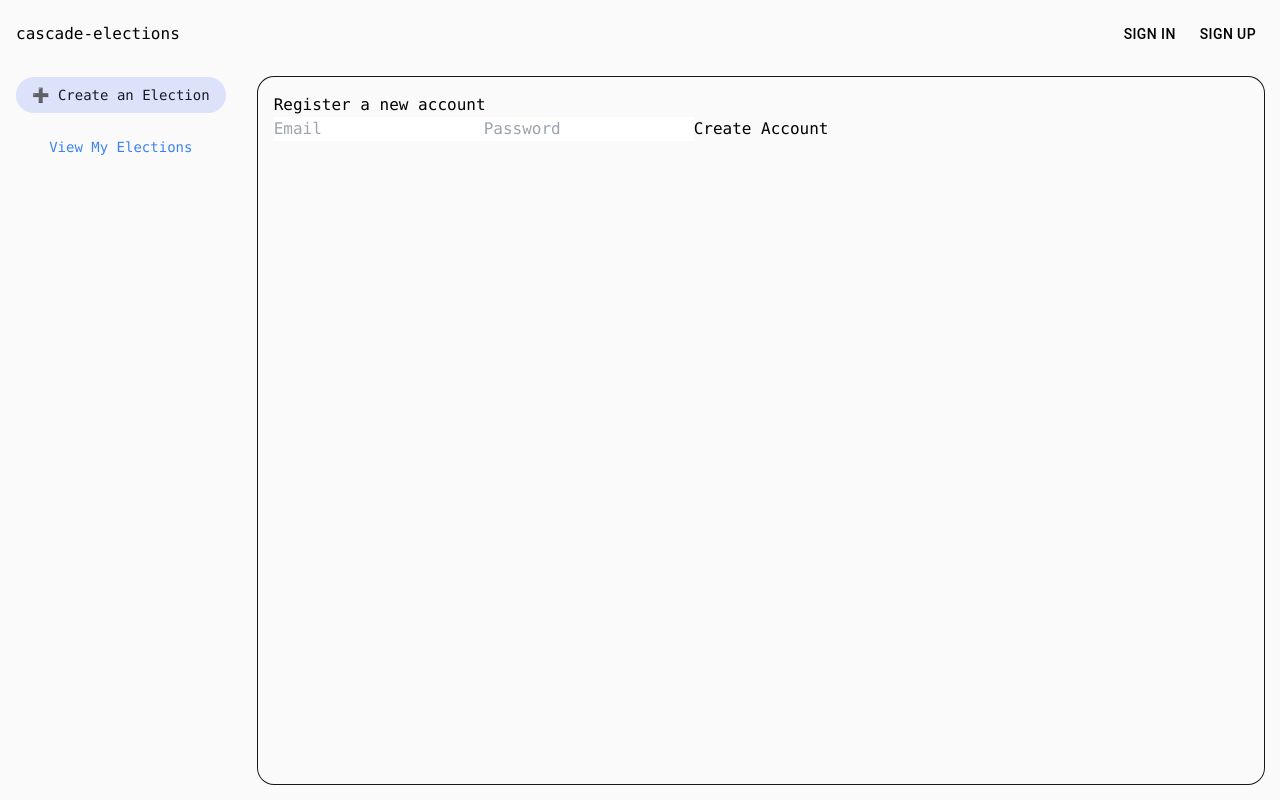
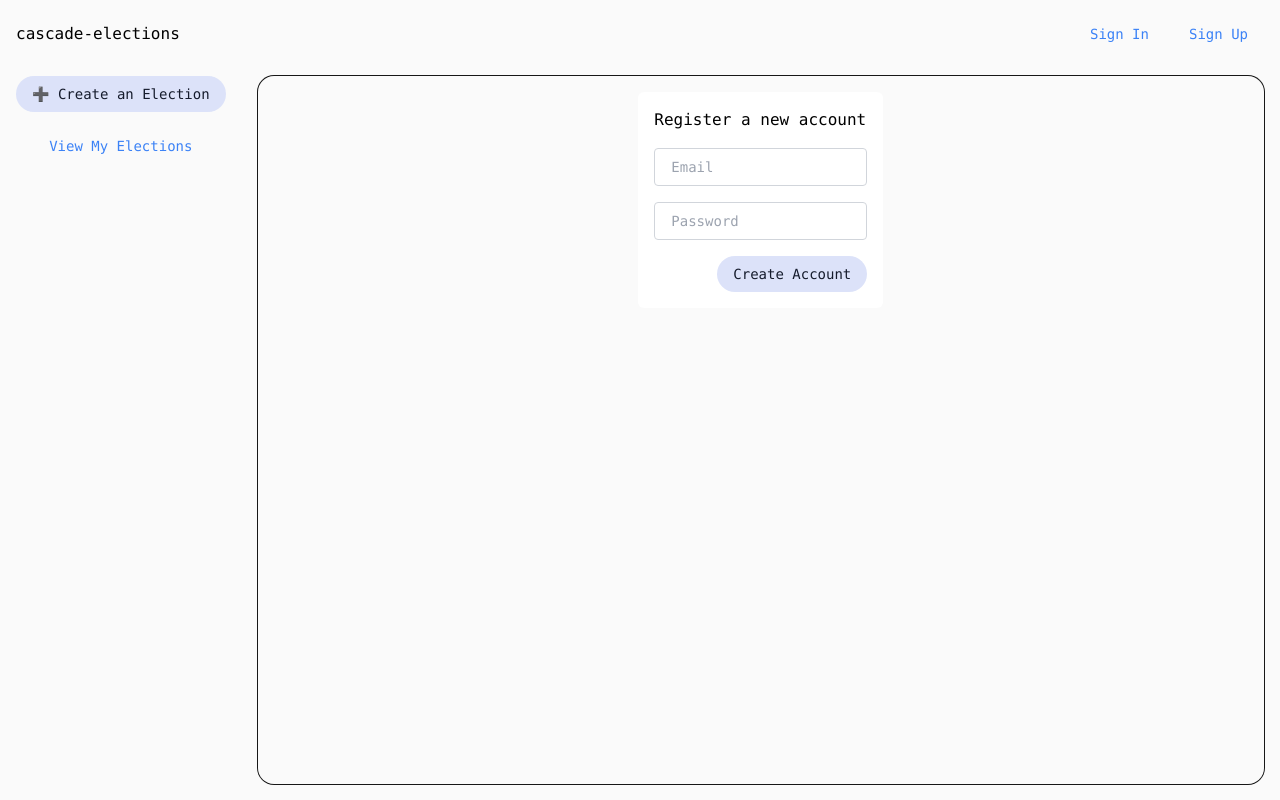
Before and after one commit to fegan104/elections-web-ui, a Next.js app: page /sign-up in a window 1280 px wide. Built offline with nearby package versions, Linux system fonts and the light colour scheme; no server answers.

Commit message:
even more changes to sign in and sign up

```diff
--- a/src/app/create-election/page.tsx
+++ b/src/app/create-election/page.tsx
@@ -1,5 +1,6 @@
 "use client"
 import { TextButton, TonalButton } from "@/components/Buttons"
+import { Card } from "@/components/Card"
 import { TextInput } from "@/components/TextInput"
 import { createNewElection } from "@/data/electionsClient"
 import { useRouter } from "next/navigation"
@@ -23,8 +24,7 @@ export default function SignIn() {
 
   return (
     <div className="items-center justify-items-center">
-      <main className="flex flex-col bg-white rounded-md p-4 max-w-1/4">
-
+      <Card>
         <form action={submitForm} className="space-y-4">
 
           <TextInput
@@ -39,7 +39,7 @@ export default function SignIn() {
 
           <TonalButton type="submit" className="w-full">Save</TonalButton>
         </form>
-      </main>
+      </Card>
     </div>
   )
 }
--- a/src/app/layout.tsx
+++ b/src/app/layout.tsx
@@ -2,7 +2,7 @@
 import { Geist, Geist_Mono } from "next/font/google";
 import "./globals.css";
 import useFirebaseUser from "@/data/useFirebaseUser";
-import { Avatar, Button } from "@mui/material";
+import { Avatar } from "@mui/material";
 import { auth, signOut } from "@/data/firebaseClient"
 import { TextButton, TonalButton } from "@/components/Buttons";
 
@@ -92,10 +92,10 @@ const TopAppBar = () => {
       ) : (
         <>
           <a href="/sign-in">
-            <Button color="inherit">Sign In</Button>
+            <TextButton>Sign In</TextButton>
           </a>
           <a href="/sign-up">
-            <Button color="inherit">Sign Up</Button>
+            <TextButton>Sign Up</TextButton>
           </a>
         </>
       )}
--- a/src/app/sign-in/page.tsx
+++ b/src/app/sign-in/page.tsx
@@ -3,7 +3,9 @@ import { useEffect, useState } from "react";
 import { auth, signInWithEmailAndPassword } from "../../data/firebaseClient";
 import useFirebaseUser from "@/data/useFirebaseUser";
 import { useRouter } from "next/navigation";
-import { TextField } from "@mui/material";
+import { TextInput } from "@/components/TextInput";
+import { TonalButton } from "@/components/Buttons";
+import { Card } from "@/components/Card";
 
 export default function SignIn() {
   const currentUser = useFirebaseUser()
@@ -34,14 +36,18 @@ export default function SignIn() {
   };
 
   return (
-    <div>
-      <h2>Enter you account details</h2>
-      <form action={handleSignIn}>
-        <TextField variant="outlined" id="email"value={email} onChange={(e) => setEmail(e.target.value)} placeholder="Email" required/>
-        <TextField variant="outlined" id="password" type="password" value={password} onChange={(e) => setPassword(e.target.value)} placeholder="Password" required/>
-        <button type="submit">Sign In</button>
-      </form>
-      {error && <p style={{ color: "red" }}>{error}</p>}
+    <div className="w-full flex justify-center">
+      <Card className="space-y-4 w-fit">
+        <h2>Enter you account details</h2>
+        <form action={handleSignIn} className="space-y-4">
+          <TextInput value={email} onChange={(e) => setEmail(e)} placeholder="Email" />
+          <TextInput type="password" value={password} onChange={(e) => setPassword(e)} placeholder="Password" />
+          <div className="flex w-full justify-end">
+            <TonalButton type="submit">Sign In</TonalButton>
+          </div>
+        </form>
+        {error && <p style={{ color: "red" }}>{error}</p>}
+      </Card>
     </div>
   );
 }
--- a/src/app/sign-up/page.tsx
+++ b/src/app/sign-up/page.tsx
@@ -3,7 +3,9 @@ import { createUser } from "@/data/electionsClient";
 import { useEffect, useState } from "react";
 import { useRouter } from "next/navigation";
 import useFirebaseUser from "@/data/useFirebaseUser";
-
+import { TextInput } from "@/components/TextInput";
+import { TonalButton } from "@/components/Buttons";
+import { Card } from "@/components/Card";
 
 export default function CreateAccount() {
   const currentUser = useFirebaseUser()
@@ -20,7 +22,6 @@ export default function CreateAccount() {
 
   const handleSignUp = async () => {
     try {
-      console.log("Attempting sign in");
       const response = await createUser({ email, password })
       if (!response.ok) {
         throw Error(`HTTP failue code=${response.status}}`)
@@ -33,15 +34,20 @@ export default function CreateAccount() {
       }
     }
   }
+
   return (
-    <div>
+    <div className="w-full flex justify-center">
+      <Card className="space-y-4 md:w-fit sm:w-full">
         <h2>Register a new account</h2>
-      <form action={handleSignUp}>
-        <input id="email" type="email" value={email} onChange={(e) => setEmail(e.target.value)} placeholder="Email" required />
-        <input id="password" type="password" value={password} onChange={(e) => setPassword(e.target.value)} placeholder="Password" required />
-        <button type="submit">Create Account</button>
+        <form action={handleSignUp} className="space-y-4">
+          <TextInput value={email} onChange={(e) => setEmail(e)} placeholder="Email" />
+          <TextInput type="password" value={password} onChange={(e) => setPassword(e)} placeholder="Password" />
+          <div className="flex w-full justify-end">
+            <TonalButton type="submit">Create Account</TonalButton>
+          </div>
         </form>
         {error && <p style={{ color: "red" }}>{error}</p>}
+      </Card>
     </div>
   )
 }
--- /dev/null
+++ b/src/components/Card.tsx
@@ -0,0 +1,9 @@
+import { ReactNode } from "react";
+
+export const Card: React.FC<{ children: ReactNode, className?: string}> = ({ children, className }) => {
+  return (
+    <div className={`flex flex-col bg-white rounded-md p-4 max-w-1/4 ${className}`}>
+      {children}
+    </div>
+  )
+}
--- a/src/data/electionsClient.ts
+++ b/src/data/electionsClient.ts
@@ -5,7 +5,6 @@ import useFirebaseUser from "./useFirebaseUser"
 import { useEffect, useState } from "react"
 
 const BASE_URL = process.env.NEXT_PUBLIC_API_URL
-console.log("API URL:", process.env.NEXT_PUBLIC_API_URL);
 
 ///////TYPES
 
```
Lines whose indentation alone changed are shown as unchanged.
